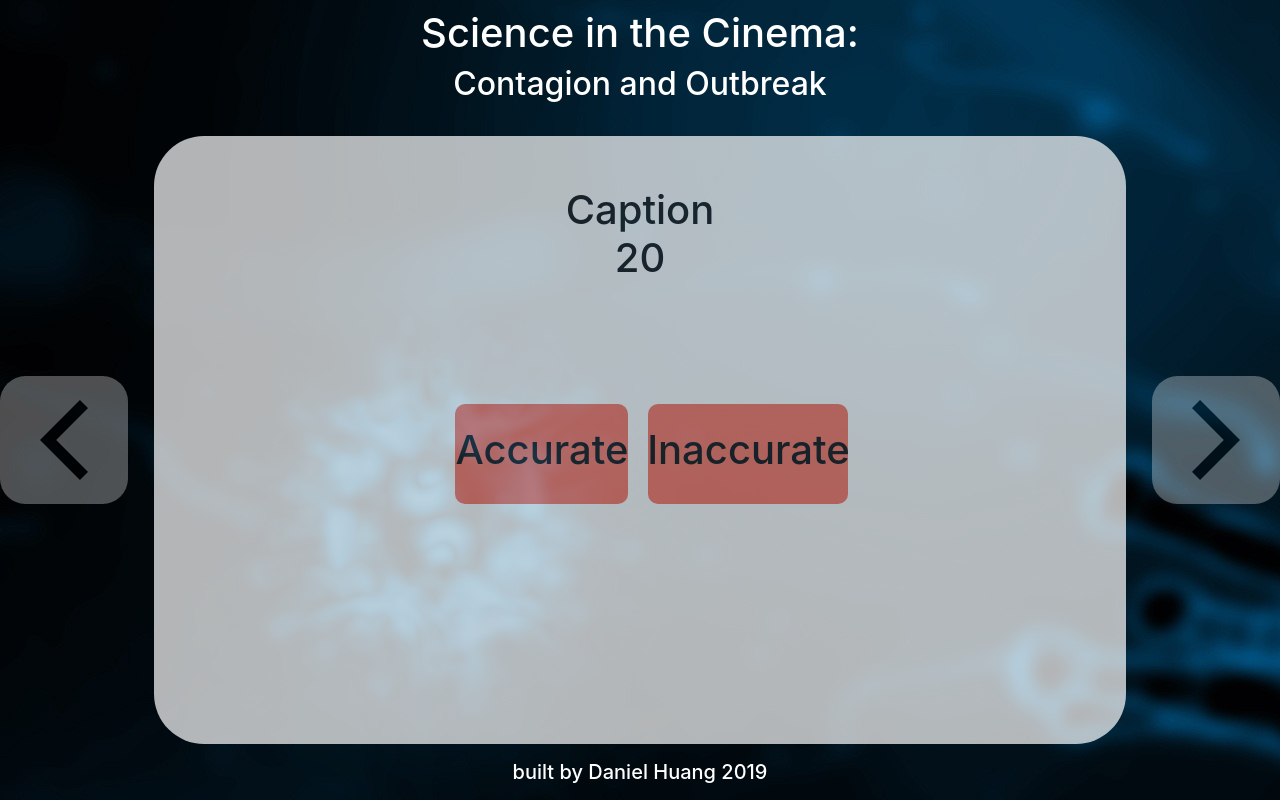
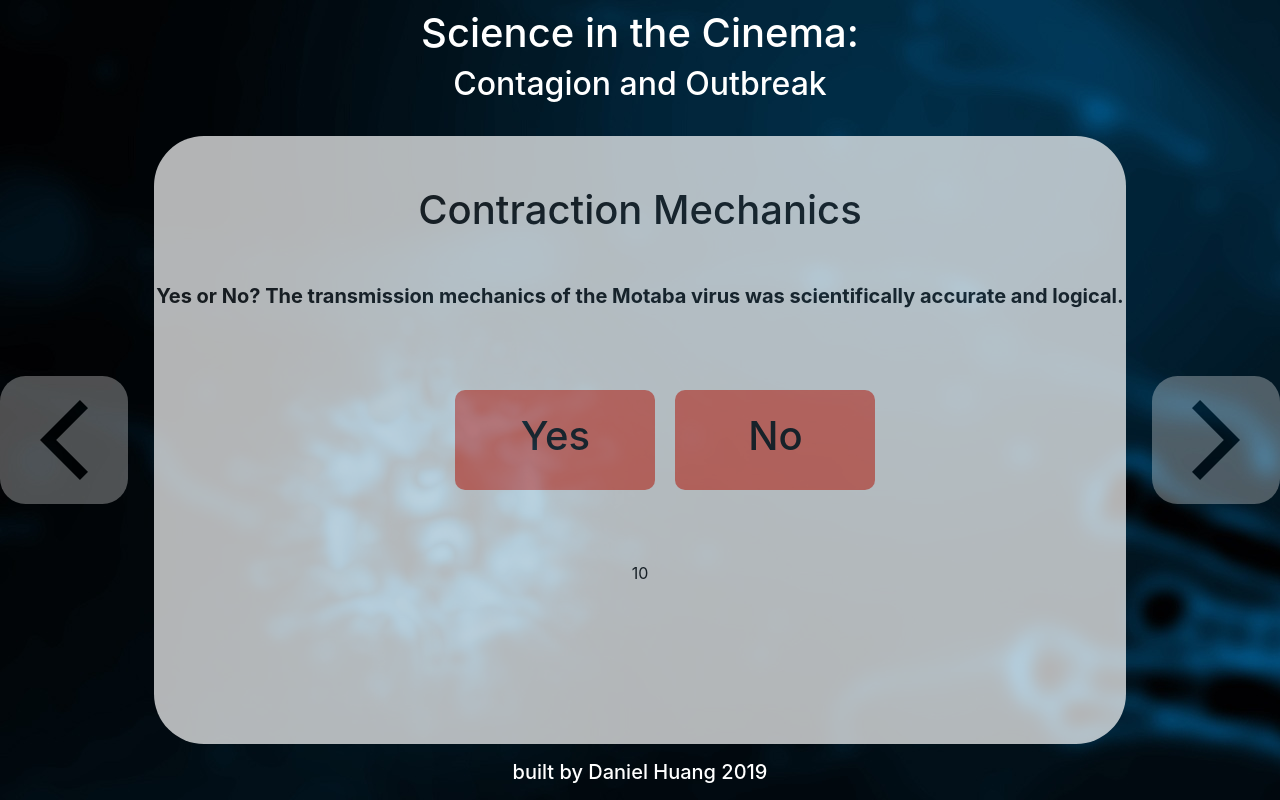
Before and after one commit to Daniel-Huang98/SCIF1004repo, a React app: page / in a window 1280 px wide. Both pictures are taken after a click on the element 64 px from the left and 440 px from the top of the page. Built offline with nearby package versions, Linux system fonts and the light colour scheme.

Commit message:
added proper questions and answers. Added some cool animations to hovering over answer buttons

```diff
--- a/src/js/CSS/Tile.css
+++ b/src/js/CSS/Tile.css
@@ -23,7 +23,7 @@
 
 .select{
     height: 100px;
-    width: 200px;
+    min-width: 200px;
     background-color: salmon;
     border-radius: 10px;
     display:flex;
@@ -32,6 +32,11 @@
     margin: 0 10px;
 }
 
+.select:hover{
+  opacity: 1;
+  color: grey;
+  cursor: pointer;
+}
 
 
 .Tile{
@@ -65,8 +70,18 @@
 }
 
 .Question #fact{
-  width: 20%;
   margin: 50px auto;
+}
+
+.Question .information {
+    text-align: center;
+    width: 80%;
+    margin: auto auto;
+}
+
+.Question .followup{
+  margin: 10px auto;
+  font-weight:bold;
 }
 
 .buttonPanel{
--- a/src/js/Components/Tile.js
+++ b/src/js/Components/Tile.js
@@ -10,8 +10,8 @@ class Tile extends React.Component{
             }
             return(
                 <div style={{display:this.props.hidden}} className={[this.props.move, "Tile"].join(" ")}>
-                    <h1>{result}</h1>
-                    <h2>Answer: {this.props.answer}</h2>
+                    <h1>{this.props.caption}</h1>
+                    <h2>Result: {result}</h2>
                     <img src={this.props.meme}></img>
                     <p>{this.props.discussion}</p>
                 </div>
@@ -20,14 +20,17 @@ class Tile extends React.Component{
             return(
                 <div style={{display:this.props.hidden}} className={[this.props.move, "Question"].join(" ")}>
                     <h1 id="fact">{this.props.caption}</h1>
+                    <h5 className="information">{this.props.question}</h5>
+                    <h5 className="followup">{this.props.followup}</h5>
                     <div className="buttonPanel">
                         <div onClick={this.props.revealInfoTrue} className="select">
-                            <h1>Accurate</h1>
+                            <h1>Yes</h1>
                         </div>
                         <div onClick={this.props.revealInfoFalse} className="select">
-                            <h1>Inaccurate</h1>
+                            <h1>No</h1>
                         </div>
                     </div>
+                    <p>{this.props.number}</p>
                 </div>
             )
         }
--- a/src/js/Components/TileScubber.js
+++ b/src/js/Components/TileScubber.js
@@ -12,18 +12,22 @@ class Scrubber extends React.Component{
         var tiles = [];
         var disp;
         var answer;
+        var question;
+        var followup;
         tiles.push(<Instruct hidden={this.props.index==0?"block":"none"}/> );
         for(var itr = 0; itr < this.props.data.length; itr++){
             caption = this.props.data[itr].caption;
             img = this.props.data[itr].meme;
             discussion = this.props.data[itr].discussion;
             answer = this.props.data[itr].answer;
+            question = this.props.data[itr].question;
+            followup = this.props.data[itr].followup;
             if(itr+1 == this.props.index){
                 disp = "block";
             }else{
                 disp = "none";
             }
-            tiles.push(<Tile hidden={disp} move={this.props.move} caption={caption} meme={img} discussion={discussion} revealInfoFalse={this.props.revealInfoFalse} revealInfoTrue={this.props.revealInfoTrue} reveal={this.props.reveal} answer={answer} choice={this.props.choice}/>)
+            tiles.push(<Tile hidden={disp} number={itr+1} move={this.props.move} caption={caption} question={question} followup={followup} meme={img} discussion={discussion} revealInfoFalse={this.props.revealInfoFalse} revealInfoTrue={this.props.revealInfoTrue} reveal={this.props.reveal} answer={answer} choice={this.props.choice}/>)
         }
         return(
             <div id="Scrubber">
--- a/src/js/data.js
+++ b/src/js/data.js
@@ -1,132 +1,88 @@
 var data = [
     {
-        caption: "Caption 1",
+        caption: "Fomites",
+        question:"In the Movie Contagion, Dr Mears mentions the potential for MEV-1 to be transmitted via fomites which refers to transmission from surfaces. The movie also emphasises on fomites by highlighting infected individual touching various surfaces around them",
+        followup:"Is the movie's depiction of disease transmission accurate?",
         meme: require("./Images/Meme1.jpg"),
         answer: "True",
         discussion: "Lorem ipsum dolor sit amet, consectetur adipiscing elit. Proin in odio at neque bibendum hendrerit. Nunc sodales mi vitae consectetur aliquet. Suspendisse ornare facilisis purus, a blandit felis mattis vitae. Etiam sit amet blandit mi. Sed cursus, lacus vitae rutrum congue, lacus lorem consequat odio, ut aliquet diam orci ac felis. Morbi nec porta nunc, blandit tristique felis. Mauris scelerisque, diam nec rhoncus malesuada, odio lorem placerat metus, vel suscipit est magna eget lacus. In id sagittis nunc. Vivamus sed odio eget risus molestie ultrices nec vel neque. Aliquam erat volutpat. Phasellus imperdiet nisl id purus eleifend maximus. Duis commodo."
     },
     {
-        caption: "Caption 2",
+        caption: "MEV-1",
+        question:"In the movie, MEV-1 is a deadly disease that originated from a bat and then a pig.",
+        followup:"Is 'MEV-1' a real virus?",
         meme: require("./Images/Meme2.jpg"),
         answer: "False",
         discussion: "Lorem ipsum dolor sit amet, consectetur adipiscing elit. Proin in odio at neque bibendum hendrerit. Nunc sodales mi vitae consectetur aliquet. Suspendisse ornare facilisis purus, a blandit felis mattis vitae. Etiam sit amet blandit mi. Sed cursus, lacus vitae rutrum congue, lacus lorem consequat odio, ut aliquet diam orci ac felis. Morbi nec porta nunc, blandit tristique felis. Mauris scelerisque, diam nec rhoncus malesuada, odio lorem placerat metus, vel suscipit est magna eget lacus. In id sagittis nunc. Vivamus sed odio eget risus molestie ultrices nec vel neque. Aliquam erat volutpat. Phasellus imperdiet nisl id purus eleifend maximus. Duis commodo."
     },
     {
-        caption: "Caption 3",
+        caption: "R-Naught",
+        question:"In the movie Contagion, the scientists used the R-naught number to predict the spread of the disease.",
+        followup:"Is this an accurate use of the R-naught?",
         meme: require("./Images/Meme3.jpg"),
         answer: "False",
         discussion: "Lorem ipsum dolor sit amet, consectetur adipiscing elit. Proin in odio at neque bibendum hendrerit. Nunc sodales mi vitae consectetur aliquet. Suspendisse ornare facilisis purus, a blandit felis mattis vitae. Etiam sit amet blandit mi. Sed cursus, lacus vitae rutrum congue, lacus lorem consequat odio, ut aliquet diam orci ac felis. Morbi nec porta nunc, blandit tristique felis. Mauris scelerisque, diam nec rhoncus malesuada, odio lorem placerat metus, vel suscipit est magna eget lacus. In id sagittis nunc. Vivamus sed odio eget risus molestie ultrices nec vel neque. Aliquam erat volutpat. Phasellus imperdiet nisl id purus eleifend maximus. Duis commodo."
 
     },
     {
-        caption: "Caption 4",
+        caption: "Epidemiology",
+        question:"In the movie 'Contagion',  Dr. Leonora Orantes, a WHO epidemiologist was sent to Hong Kong to trace the source of the MEV-1 virus.",
+        followup:"Is this an accurate depiction of what an epidemiologist does?",
         meme: require("./Images/Meme4.jpg"),
         answer: "False",
         discussion: "Lorem ipsum dolor sit amet, consectetur adipiscing elit. Proin in odio at neque bibendum hendrerit. Nunc sodales mi vitae consectetur aliquet. Suspendisse ornare facilisis purus, a blandit felis mattis vitae. Etiam sit amet blandit mi. Sed cursus, lacus vitae rutrum congue, lacus lorem consequat odio, ut aliquet diam orci ac felis. Morbi nec porta nunc, blandit tristique felis. Mauris scelerisque, diam nec rhoncus malesuada, odio lorem placerat metus, vel suscipit est magna eget lacus. In id sagittis nunc. Vivamus sed odio eget risus molestie ultrices nec vel neque. Aliquam erat volutpat. Phasellus imperdiet nisl id purus eleifend maximus. Duis commodo."
 
     },
     {
-        caption: "Caption 5",
+        caption: "Vaccine",
+        question:"In the movie 'Contagion', a vaccine was discovered by Dr. Hextall and mass produced within months of the first outbreak of 'MEV-1'.",
+        followup:"Is this speed of vaccine development feasible in the modern day (2019)?",
         meme: require("./Images/Meme5.jpg"),
         answer: "False",
         discussion: "Lorem ipsum dolor sit amet, consectetur adipiscing elit. Proin in odio at neque bibendum hendrerit. Nunc sodales mi vitae consectetur aliquet. Suspendisse ornare facilisis purus, a blandit felis mattis vitae. Etiam sit amet blandit mi. Sed cursus, lacus vitae rutrum congue, lacus lorem consequat odio, ut aliquet diam orci ac felis. Morbi nec porta nunc, blandit tristique felis. Mauris scelerisque, diam nec rhoncus malesuada, odio lorem placerat metus, vel suscipit est magna eget lacus. In id sagittis nunc. Vivamus sed odio eget risus molestie ultrices nec vel neque. Aliquam erat volutpat. Phasellus imperdiet nisl id purus eleifend maximus. Duis commodo."
 
     },
     {
-        caption: "Caption 6",
+        caption: "Vectors",
+        question:"In the movie 'Outbreak', a capuchin monkey was the vector that brought the Motaba virus into America from the nation of Zaire.",
+        followup:"Is this feasible in the real world?",
         meme: require("./Images/Meme6.jpg"),
         answer: "False",
         discussion: "Lorem ipsum dolor sit amet, consectetur adipiscing elit. Proin in odio at neque bibendum hendrerit. Nunc sodales mi vitae consectetur aliquet. Suspendisse ornare facilisis purus, a blandit felis mattis vitae. Etiam sit amet blandit mi. Sed cursus, lacus vitae rutrum congue, lacus lorem consequat odio, ut aliquet diam orci ac felis. Morbi nec porta nunc, blandit tristique felis. Mauris scelerisque, diam nec rhoncus malesuada, odio lorem placerat metus, vel suscipit est magna eget lacus. In id sagittis nunc. Vivamus sed odio eget risus molestie ultrices nec vel neque. Aliquam erat volutpat. Phasellus imperdiet nisl id purus eleifend maximus. Duis commodo."
     },
     {
-        caption: "Caption 7",
+        caption: "Motaba Virus",
+        question:"",
+        followup:"Is the Motaba virus a a real virus?",
         meme: require("./Images/Meme1.jpg"),
         answer: "False",
         discussion: "Lorem ipsum dolor sit amet, consectetur adipiscing elit. Proin in odio at neque bibendum hendrerit. Nunc sodales mi vitae consectetur aliquet. Suspendisse ornare facilisis purus, a blandit felis mattis vitae. Etiam sit amet blandit mi. Sed cursus, lacus vitae rutrum congue, lacus lorem consequat odio, ut aliquet diam orci ac felis. Morbi nec porta nunc, blandit tristique felis. Mauris scelerisque, diam nec rhoncus malesuada, odio lorem placerat metus, vel suscipit est magna eget lacus. In id sagittis nunc. Vivamus sed odio eget risus molestie ultrices nec vel neque. Aliquam erat volutpat. Phasellus imperdiet nisl id purus eleifend maximus. Duis commodo."
     },
     {
-        caption: "Caption 8",
+        caption: "Anti-serum",
+        question:"In the movie Outbreak, the cure was created for the whole town by using the anti-bodies of the host monkey to generate an Anti-serum.",
+        followup:"Is this possible in modern day medicine?",
         meme: require("./Images/Meme2.jpg"),
         answer: "False",
         discussion: "Lorem ipsum dolor sit amet, consectetur adipiscing elit. Proin in odio at neque bibendum hendrerit. Nunc sodales mi vitae consectetur aliquet. Suspendisse ornare facilisis purus, a blandit felis mattis vitae. Etiam sit amet blandit mi. Sed cursus, lacus vitae rutrum congue, lacus lorem consequat odio, ut aliquet diam orci ac felis. Morbi nec porta nunc, blandit tristique felis. Mauris scelerisque, diam nec rhoncus malesuada, odio lorem placerat metus, vel suscipit est magna eget lacus. In id sagittis nunc. Vivamus sed odio eget risus molestie ultrices nec vel neque. Aliquam erat volutpat. Phasellus imperdiet nisl id purus eleifend maximus. Duis commodo."
     },
     {
-        caption: "Caption 9",
+        caption: "Mutations",
+        question:"In the movie Outbreak, the original strain of the Motaba virus mutates and becomes airborne. It is later found that the virus had developed spikes on the exterior",
+        followup:"Is this mutation possible in viruses?",
         meme: require("./Images/Meme3.jpg"),
         answer: "False",
         discussion: "Lorem ipsum dolor sit amet, consectetur adipiscing elit. Proin in odio at neque bibendum hendrerit. Nunc sodales mi vitae consectetur aliquet. Suspendisse ornare facilisis purus, a blandit felis mattis vitae. Etiam sit amet blandit mi. Sed cursus, lacus vitae rutrum congue, lacus lorem consequat odio, ut aliquet diam orci ac felis. Morbi nec porta nunc, blandit tristique felis. Mauris scelerisque, diam nec rhoncus malesuada, odio lorem placerat metus, vel suscipit est magna eget lacus. In id sagittis nunc. Vivamus sed odio eget risus molestie ultrices nec vel neque. Aliquam erat volutpat. Phasellus imperdiet nisl id purus eleifend maximus. Duis commodo."
 
     },
     {
-        caption: "Caption 10",
-        meme: require("./Images/Meme4.jpg"),
+        caption: "Contraction Mechanics",
+        question:"",
+        followup:"Yes or No? The transmission mechanics of the Motaba virus was scientifically accurate and logical.",
+        meme: require("./Images/Meme3.jpg"),
         answer: "False",
         discussion: "Lorem ipsum dolor sit amet, consectetur adipiscing elit. Proin in odio at neque bibendum hendrerit. Nunc sodales mi vitae consectetur aliquet. Suspendisse ornare facilisis purus, a blandit felis mattis vitae. Etiam sit amet blandit mi. Sed cursus, lacus vitae rutrum congue, lacus lorem consequat odio, ut aliquet diam orci ac felis. Morbi nec porta nunc, blandit tristique felis. Mauris scelerisque, diam nec rhoncus malesuada, odio lorem placerat metus, vel suscipit est magna eget lacus. In id sagittis nunc. Vivamus sed odio eget risus molestie ultrices nec vel neque. Aliquam erat volutpat. Phasellus imperdiet nisl id purus eleifend maximus. Duis commodo."
 
-    },
-    {
-        caption: "Caption 11",
-        meme: require("./Images/Meme5.jpg"),
-        answer: "False",
-        discussion: "Lorem ipsum dolor sit amet, consectetur adipiscing elit. Proin in odio at neque bibendum hendrerit. Nunc sodales mi vitae consectetur aliquet. Suspendisse ornare facilisis purus, a blandit felis mattis vitae. Etiam sit amet blandit mi. Sed cursus, lacus vitae rutrum congue, lacus lorem consequat odio, ut aliquet diam orci ac felis. Morbi nec porta nunc, blandit tristique felis. Mauris scelerisque, diam nec rhoncus malesuada, odio lorem placerat metus, vel suscipit est magna eget lacus. In id sagittis nunc. Vivamus sed odio eget risus molestie ultrices nec vel neque. Aliquam erat volutpat. Phasellus imperdiet nisl id purus eleifend maximus. Duis commodo."
-
-    },
-    {
-        caption: "Caption 12",
-        meme: require("./Images/Meme6.jpg"),
-        answer: "False",
-        discussion: "Lorem ipsum dolor sit amet, consectetur adipiscing elit. Proin in odio at neque bibendum hendrerit. Nunc sodales mi vitae consectetur aliquet. Suspendisse ornare facilisis purus, a blandit felis mattis vitae. Etiam sit amet blandit mi. Sed cursus, lacus vitae rutrum congue, lacus lorem consequat odio, ut aliquet diam orci ac felis. Morbi nec porta nunc, blandit tristique felis. Mauris scelerisque, diam nec rhoncus malesuada, odio lorem placerat metus, vel suscipit est magna eget lacus. In id sagittis nunc. Vivamus sed odio eget risus molestie ultrices nec vel neque. Aliquam erat volutpat. Phasellus imperdiet nisl id purus eleifend maximus. Duis commodo."
-    },
-    {
-        caption: "Caption 13",
-        meme: require("./Images/Meme1.jpg"),
-        answer: "False",
-        discussion: "Lorem ipsum dolor sit amet, consectetur adipiscing elit. Proin in odio at neque bibendum hendrerit. Nunc sodales mi vitae consectetur aliquet. Suspendisse ornare facilisis purus, a blandit felis mattis vitae. Etiam sit amet blandit mi. Sed cursus, lacus vitae rutrum congue, lacus lorem consequat odio, ut aliquet diam orci ac felis. Morbi nec porta nunc, blandit tristique felis. Mauris scelerisque, diam nec rhoncus malesuada, odio lorem placerat metus, vel suscipit est magna eget lacus. In id sagittis nunc. Vivamus sed odio eget risus molestie ultrices nec vel neque. Aliquam erat volutpat. Phasellus imperdiet nisl id purus eleifend maximus. Duis commodo."
-    },
-    {
-        caption: "Caption 14",
-        meme: require("./Images/Meme2.jpg"),
-        answer: "True",
-        discussion: "Lorem ipsum dolor sit amet, consectetur adipiscing elit. Proin in odio at neque bibendum hendrerit. Nunc sodales mi vitae consectetur aliquet. Suspendisse ornare facilisis purus, a blandit felis mattis vitae. Etiam sit amet blandit mi. Sed cursus, lacus vitae rutrum congue, lacus lorem consequat odio, ut aliquet diam orci ac felis. Morbi nec porta nunc, blandit tristique felis. Mauris scelerisque, diam nec rhoncus malesuada, odio lorem placerat metus, vel suscipit est magna eget lacus. In id sagittis nunc. Vivamus sed odio eget risus molestie ultrices nec vel neque. Aliquam erat volutpat. Phasellus imperdiet nisl id purus eleifend maximus. Duis commodo."
-    },
-    {
-        caption: "Caption 15",
-        meme: require("./Images/Meme3.jpg"),
-        discussion: "Lorem ipsum dolor sit amet, consectetur adipiscing elit. Proin in odio at neque bibendum hendrerit. Nunc sodales mi vitae consectetur aliquet. Suspendisse ornare facilisis purus, a blandit felis mattis vitae. Etiam sit amet blandit mi. Sed cursus, lacus vitae rutrum congue, lacus lorem consequat odio, ut aliquet diam orci ac felis. Morbi nec porta nunc, blandit tristique felis. Mauris scelerisque, diam nec rhoncus malesuada, odio lorem placerat metus, vel suscipit est magna eget lacus. In id sagittis nunc. Vivamus sed odio eget risus molestie ultrices nec vel neque. Aliquam erat volutpat. Phasellus imperdiet nisl id purus eleifend maximus. Duis commodo."
-
-    },
-    {
-        caption: "Caption 16",
-        meme: require("./Images/Meme4.jpg"),
-        answer: "False",
-        discussion: "Lorem ipsum dolor sit amet, consectetur adipiscing elit. Proin in odio at neque bibendum hendrerit. Nunc sodales mi vitae consectetur aliquet. Suspendisse ornare facilisis purus, a blandit felis mattis vitae. Etiam sit amet blandit mi. Sed cursus, lacus vitae rutrum congue, lacus lorem consequat odio, ut aliquet diam orci ac felis. Morbi nec porta nunc, blandit tristique felis. Mauris scelerisque, diam nec rhoncus malesuada, odio lorem placerat metus, vel suscipit est magna eget lacus. In id sagittis nunc. Vivamus sed odio eget risus molestie ultrices nec vel neque. Aliquam erat volutpat. Phasellus imperdiet nisl id purus eleifend maximus. Duis commodo."
-
-    },
-    {
-        caption: "Caption 17",
-        meme: require("./Images/Meme5.jpg"),
-        answer: "False",
-        discussion: "Lorem ipsum dolor sit amet, consectetur adipiscing elit. Proin in odio at neque bibendum hendrerit. Nunc sodales mi vitae consectetur aliquet. Suspendisse ornare facilisis purus, a blandit felis mattis vitae. Etiam sit amet blandit mi. Sed cursus, lacus vitae rutrum congue, lacus lorem consequat odio, ut aliquet diam orci ac felis. Morbi nec porta nunc, blandit tristique felis. Mauris scelerisque, diam nec rhoncus malesuada, odio lorem placerat metus, vel suscipit est magna eget lacus. In id sagittis nunc. Vivamus sed odio eget risus molestie ultrices nec vel neque. Aliquam erat volutpat. Phasellus imperdiet nisl id purus eleifend maximus. Duis commodo."
-
-    },
-    {
-        caption: "Caption 18",
-        meme: require("./Images/Meme6.jpg"),
-        answer: "False",
-        discussion: "Lorem ipsum dolor sit amet, consectetur adipiscing elit. Proin in odio at neque bibendum hendrerit. Nunc sodales mi vitae consectetur aliquet. Suspendisse ornare facilisis purus, a blandit felis mattis vitae. Etiam sit amet blandit mi. Sed cursus, lacus vitae rutrum congue, lacus lorem consequat odio, ut aliquet diam orci ac felis. Morbi nec porta nunc, blandit tristique felis. Mauris scelerisque, diam nec rhoncus malesuada, odio lorem placerat metus, vel suscipit est magna eget lacus. In id sagittis nunc. Vivamus sed odio eget risus molestie ultrices nec vel neque. Aliquam erat volutpat. Phasellus imperdiet nisl id purus eleifend maximus. Duis commodo."
-    },
-    {
-        caption: "Caption 19",
-        meme: require("./Images/Meme5.jpg"),
-        answer: "False",
-        discussion: "Lorem ipsum dolor sit amet, consectetur adipiscing elit. Proin in odio at neque bibendum hendrerit. Nunc sodales mi vitae consectetur aliquet. Suspendisse ornare facilisis purus, a blandit felis mattis vitae. Etiam sit amet blandit mi. Sed cursus, lacus vitae rutrum congue, lacus lorem consequat odio, ut aliquet diam orci ac felis. Morbi nec porta nunc, blandit tristique felis. Mauris scelerisque, diam nec rhoncus malesuada, odio lorem placerat metus, vel suscipit est magna eget lacus. In id sagittis nunc. Vivamus sed odio eget risus molestie ultrices nec vel neque. Aliquam erat volutpat. Phasellus imperdiet nisl id purus eleifend maximus. Duis commodo."
-
-    },
-    {
-        caption: "Caption 20",
-        meme: require("./Images/Meme6.jpg"),
-        answer: "False",
-        discussion: "Lorem ipsum dolor sit amet, consectetur adipiscing elit. Proin in odio at neque bibendum hendrerit. Nunc sodales mi vitae consectetur aliquet. Suspendisse ornare facilisis purus, a blandit felis mattis vitae. Etiam sit amet blandit mi. Sed cursus, lacus vitae rutrum congue, lacus lorem consequat odio, ut aliquet diam orci ac felis. Morbi nec porta nunc, blandit tristique felis. Mauris scelerisque, diam nec rhoncus malesuada, odio lorem placerat metus, vel suscipit est magna eget lacus. In id sagittis nunc. Vivamus sed odio eget risus molestie ultrices nec vel neque. Aliquam erat volutpat. Phasellus imperdiet nisl id purus eleifend maximus. Duis commodo."
     }
 ]
 
```
